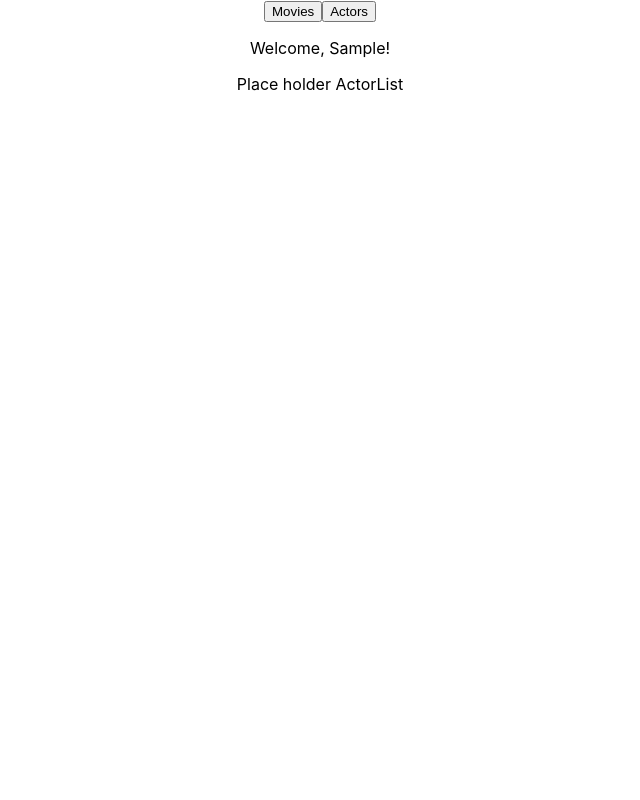
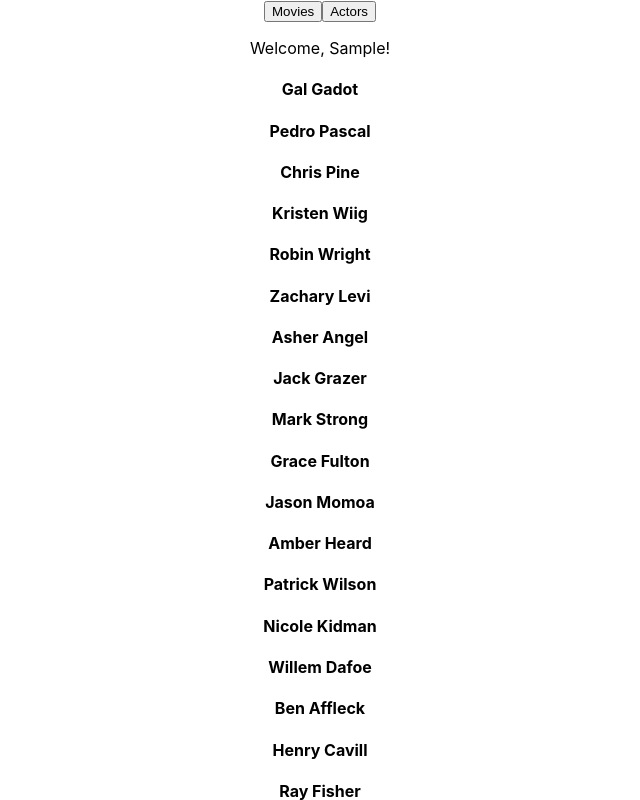
Before and after one commit to anthonyMarra/React-Movies, a React (Create React App) app: page /actors in a window 1280 px wide. Both pictures are taken after typing "Sample" into the empty fields and a click on the button "Sign In". Shown: the top 800 px of the page, without its empty margins (320-960 px from the left). Built offline with nearby package versions, Linux system fonts and the light colour scheme.

Commit message:
only pictures left to add till part 3 is done

```diff
--- a/src/pages/ActorListPage.js
+++ b/src/pages/ActorListPage.js
@@ -1,7 +1,23 @@
+import { movies } from "../data.js";
+
+import Actor from "./miscStuff/Actor"
+
+
 function ActorList() {
-    return (
-        <p>Place holder ActorList</p>
-    );
+    let actorsArrayLike = []
+    movies.forEach(function (movie) {
+        actorsArrayLike = [...actorsArrayLike, ...movie.cast]
+        console.log(actorsArrayLike)
+    })
+    actorsArrayLike = new Set(actorsArrayLike);
+    const actors = Array.from(actorsArrayLike);
+    console.log(actors)
+
+    return (<>
+        {actors.map((actor) => (
+            <Actor actor={actor} />
+        ))}
+    </>)
 }
 
 export default ActorList;
--- /dev/null
+++ b/src/pages/miscStuff/Actor.js
@@ -0,0 +1,11 @@
+import { Link } from "react-router-dom"
+
+function Actor({ actor }) {
+    return (
+        <>
+            <h4>{actor}</h4>
+        </>
+    );
+}
+
+export default Actor;
--- a/src/pages/miscStuff/Movie.js
+++ b/src/pages/miscStuff/Movie.js
@@ -3,7 +3,6 @@ import { Link } from "react-router-dom"
 function Movie({ movie }) {
     return (
         <>
-
             <Link to={`/movies/${movie.title}`}>
                 <div style={{ "background": `url(${movie.posterPath}) no-repeat center center` }}>
                     <h1>{movie.title}</h1>
```
